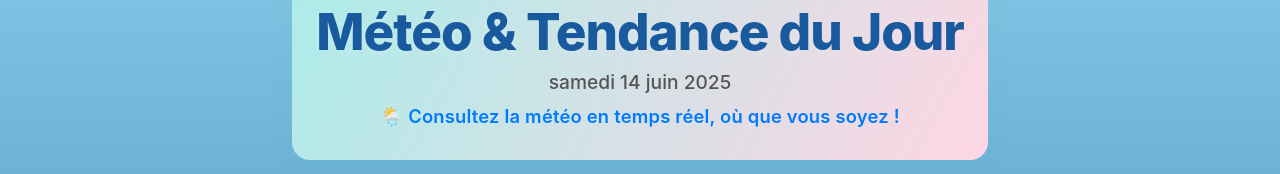
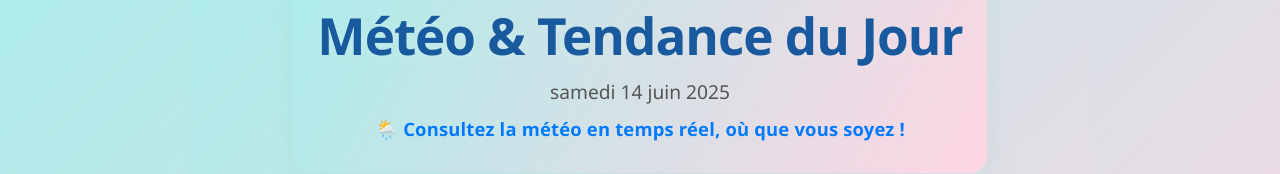
Before and after one commit to almoha73/mon-app-meteo, a Next.js app: page / in a window 1280 px wide. Shown: the part 122-296 px from the top of the page. Built offline with nearby package versions, Linux system fonts and the light colour scheme; no server answers.

Commit message:
"correction de bugs"

```diff
--- a/src/app/globals.css
+++ b/src/app/globals.css
@@ -20,7 +20,10 @@
 }
 
 body {
-  background: var(--background);
-  color: var(--foreground);
-  font-family: Arial, Helvetica, sans-serif;
+  min-height: 100vh;
+  margin: 0;
+  padding: 0;
+  background: linear-gradient(135deg, #a8edea 0%, #fed6e3 100%);
+  font-family: 'Geist Sans', 'Segoe UI', Arial, sans-serif;
+  color: #222;
 }
--- a/src/pages/index.tsx
+++ b/src/pages/index.tsx
@@ -360,13 +360,28 @@ export default function Home() {
 
   const isLoading = weatherLoading || isGettingLocation;
 
+  // Nouvel état pour la date côté client
+  const [clientDate, setClientDate] = useState<string>("");
+
+  // useEffect pour définir la date au format souhaité
+  useEffect(() => {
+    setClientDate(
+      new Date().toLocaleDateString('fr-FR', {
+        weekday: 'long',
+        day: 'numeric',
+        month: 'long',
+        year: 'numeric',
+      })
+    );
+  }, []);
+
   return (
     <div className={styles.container}>
       <main className={styles.main}>
         <div className={styles.headerHero}>
           <h1 className={styles.heroTitle}>Météo & Tendance du Jour</h1>
           <div className={styles.heroDate}>
-            {new Date().toLocaleDateString('fr-FR', { weekday: 'long', day: 'numeric', month: 'long', year: 'numeric' })}
+            {clientDate}
           </div>
           <div className={styles.heroSub}>
             🌦️ Consultez la météo en temps réel, où que vous soyez !
--- a/src/styles/Home.module.css
+++ b/src/styles/Home.module.css
@@ -13,9 +13,13 @@ body, .container {
   display: flex;
   flex-direction: column;
   align-items: center;
-  background: linear-gradient(to bottom, #87CEEB, #4682B4); /* Dégradé bleu ciel */
-  font-family: -apple-system, BlinkMacSystemFont, 'Segoe UI', Roboto, Oxygen,
-    Ubuntu, Cantarell, 'Open Sans', 'Helvetica Neue', sans-serif; /* Police système moderne */
+  justify-content: flex-start; /* ou center si tu veux centrer verticalement aussi */
+  min-height: 100vh;
+  width: 100%;
+  max-width: 900px;
+  margin: 0 auto;
+  padding: 0 1rem;
+  box-sizing: border-box;
 }
 
 .main {
```
